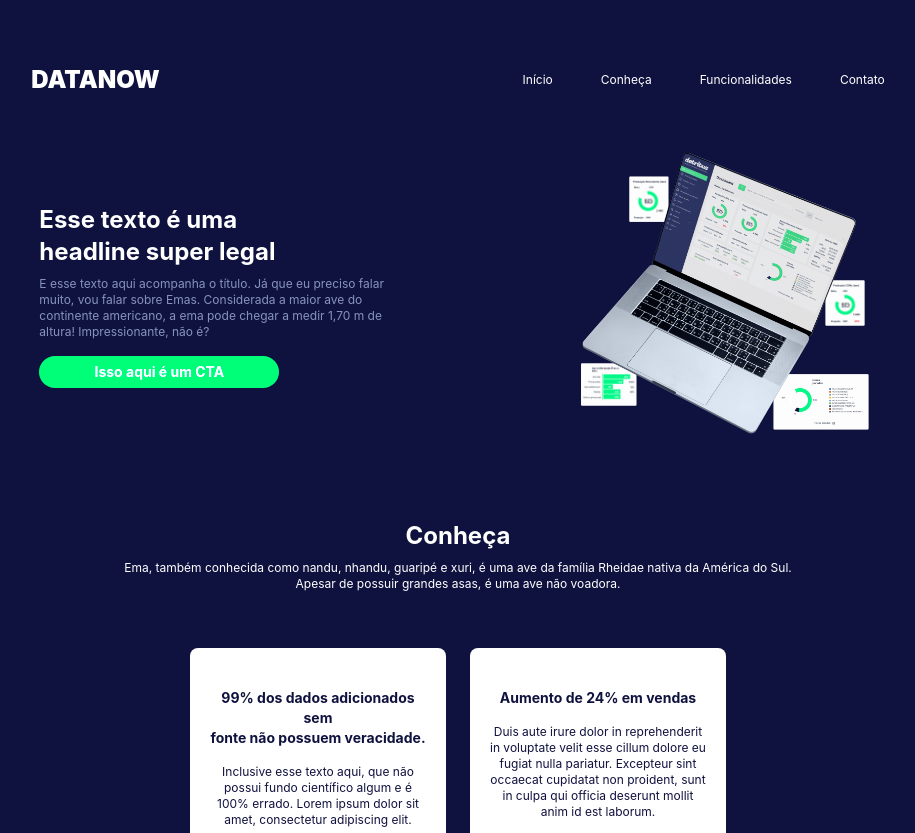
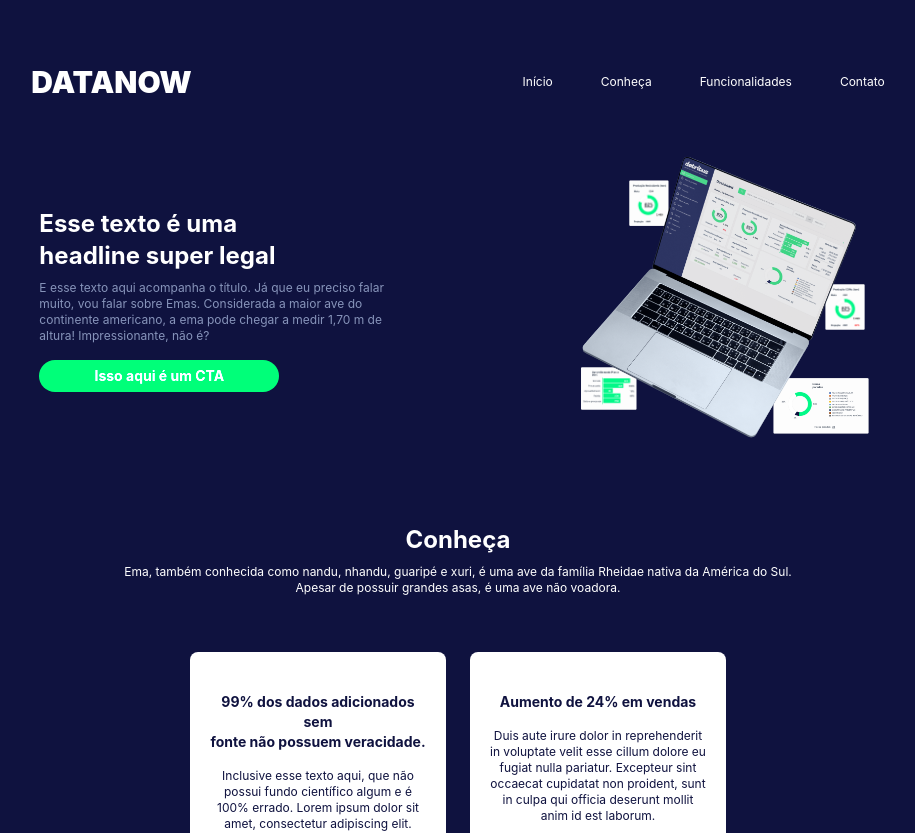
Before and after one commit to deni-rocha/landingpageAudax, a Next.js app: page / in a window 1280 px wide. Shown: the top 833 px of the page, without its empty margins (182-1097 px from the left). Built offline with nearby package versions, Linux system fonts and the light colour scheme.

Commit message:
transfome Tittle in component

```diff
--- /dev/null
+++ b/src/components/Header/Tittle/index.tsx
@@ -0,0 +1,17 @@
+type Props = {
+  className?: string
+}
+
+const Tittle = ({ className }: Props) => {
+  return (
+    <h1
+      className={`text-2xl font-black uppercase
+        md:text-3xl ${className}
+        `}
+    >
+      Datanow
+    </h1>
+  )
+}
+
+export default Tittle
--- a/src/components/Header/index.tsx
+++ b/src/components/Header/index.tsx
@@ -2,6 +2,7 @@ import { RefObject } from 'react'
 
 import Nav from '../Nav'
 import BtnMobile from '../Mobile/btnMobile'
+import Tittle from './Tittle'
 
 interface IHeader {
   refDivMenuMobile: RefObject<HTMLDivElement>
@@ -15,16 +16,10 @@ const Header = ({ refDivMenuMobile }: IHeader) => {
       md:flex-row md:justify-between
       "
     >
-      <h1
-        className="text-lg font-black uppercase
-        lg:text-2xl
-        "
-      >
-        Datanow
-      </h1>
+      <Tittle />
       <Nav
         className={{
-          nav: 'xs:hidden ',
+          nav: 'xs:hidden',
           ul: 'flex space-x-6 md:space-x-12 ',
           li: '',
           a: ''
```
